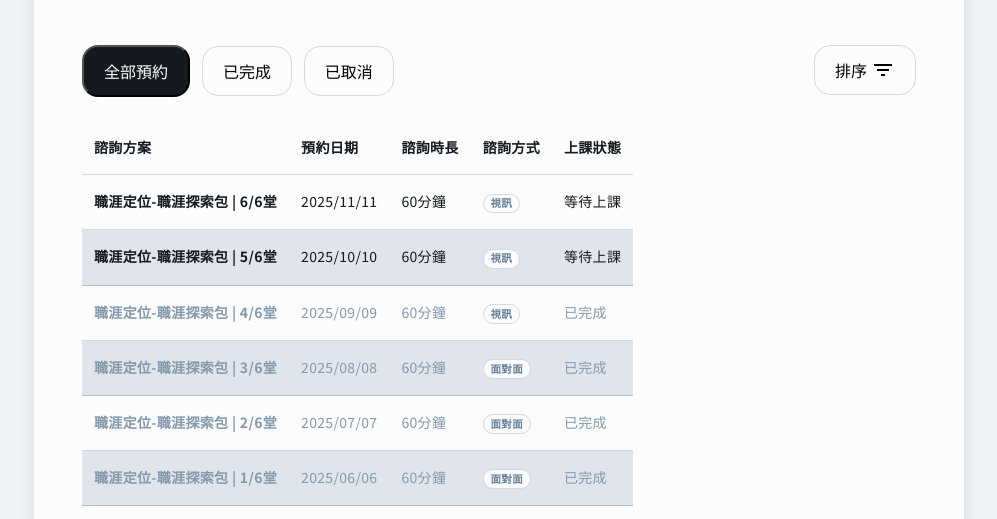
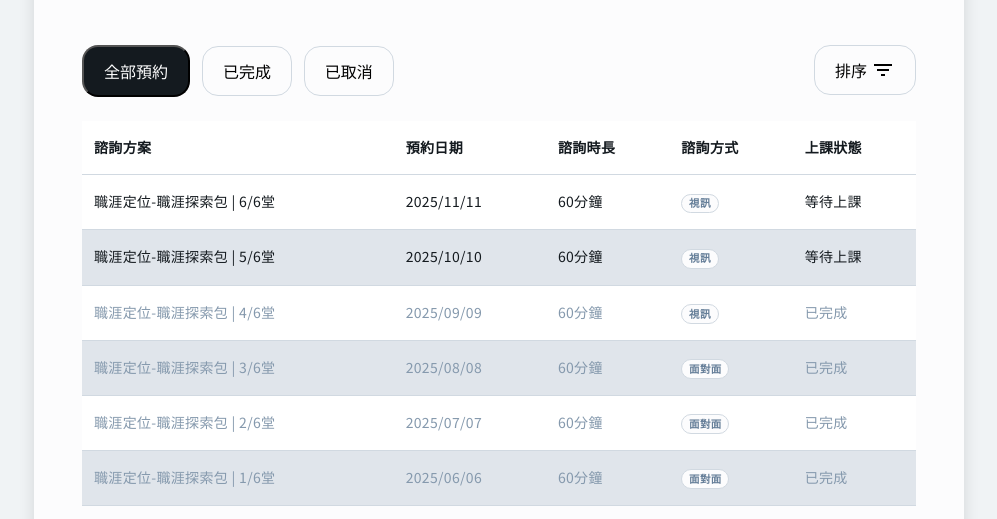
Before and after one commit to snoesugar/homeworkWeek5, a website built with Vite: page pages/reserve.html in a window 1280 px wide. Shown: the part 381-900 px from the top of the page, without its empty margins (141-1138 px from the left). Built offline with nearby package versions, Linux system fonts and the light colour scheme.

Commit message:
修改預約紀錄的表單

```diff
--- a/assets/scss/helpers/_variables.scss
+++ b/assets/scss/helpers/_variables.scss
@@ -797,17 +797,14 @@ $table-cell-padding-x-sm: 0.25rem !default;
 $table-cell-vertical-align: top !default;
 
 $table-color: var(--#{$prefix}emphasis-color) !default;
-$table-bg: var(--#{$prefix}body-bg) !default;
+$table-bg: $Natural-90;//var(--#{$prefix}body-bg) !default;
 $table-accent-bg: transparent !default;
 
 $table-th-font-weight: null !default;
 
 $table-striped-color: $table-color !default;
 $table-striped-bg-factor: 0.05 !default;
-$table-striped-bg: rgba(
-  var(--#{$prefix}emphasis-color-rgb),
-  $table-striped-bg-factor
-) !default;
+$table-striped-bg: white;//rgba(var(--#{$prefix}emphasis-color-rgb),$table-striped-bg-factor) !default;
 
 $table-active-color: $table-color !default;
 $table-active-bg-factor: 0.1 !default;
@@ -818,10 +815,7 @@ $table-active-bg: rgba(
 
 $table-hover-color: $table-color !default;
 $table-hover-bg-factor: 0.075 !default;
-$table-hover-bg: rgba(
-  var(--#{$prefix}emphasis-color-rgb),
-  $table-hover-bg-factor
-) !default;
+$table-hover-bg: $primary-90;//rgba(var(--#{$prefix}emphasis-color-rgb),$table-hover-bg-factor) !default;
 
 $table-border-factor: 0.2 !default;
 $table-border-width: var(--#{$prefix}border-width) !default;
--- a/assets/scss/pages/reserve.scss
+++ b/assets/scss/pages/reserve.scss
@@ -29,3 +29,7 @@
 .bg-natural {
   background-color: $Natural-90;
 }
+
+.bg-table-white {
+  background-color: white !important;
+}
--- a/pages/reserve.html
+++ b/pages/reserve.html
@@ -5,7 +5,10 @@
     <meta http-equiv="X-UA-Compatible" content="IE=edge" />
     <meta name="viewport" content="width=device-width, initial-scale=1.0" />
     <title>個人資料</title>
-    <link href="https://fonts.googleapis.com/css2?family=Material+Symbols+Outlined" rel="stylesheet"/>
+    <link
+      href="https://fonts.googleapis.com/css2?family=Material+Symbols+Outlined"
+      rel="stylesheet"
+    />
   </head>
   <body>
     <%- include('./layout/header'); -%>
@@ -18,10 +21,17 @@
           >
             <span class="material-symbols-outlined me-1">face</span>個人資料
           </button>
-          <button onclick="window.location.href='reserve.html'" class="btn-gray d-inline-flex align-items-center mx-4 mx-lg-6">
-            <span class="material-symbols-outlined me-1">pending_actions</span>預約紀錄
+          <button
+            onclick="window.location.href='reserve.html'"
+            class="btn-gray d-inline-flex align-items-center mx-4 mx-lg-6"
+          >
+            <span class="material-symbols-outlined me-1">pending_actions</span
+            >預約紀錄
           </button>
-          <button onclick="window.location.href='index.html'" class="btn-white d-inline-flex align-items-center">
+          <button
+            onclick="window.location.href='index.html'"
+            class="btn-white d-inline-flex align-items-center"
+          >
             <span class="material-symbols-outlined me-1">list_alt</span>職旅計劃
           </button>
         </div>
@@ -50,39 +60,44 @@
                   <button type="button" class="btn-white">已取消</button>
                 </div>
                 <div class="dropdown">
+                  <!--電腦版排列-->
                   <button
-                    class="btn-white dropdown-toggle d-inline-flex align-items-center"
+                    class="btn-white dropdown-toggle d-lg-inline-flex d-none align-items-center"
                     type="button"
                     id="dropdownMenuButton1"
                     data-bs-toggle="dropdown"
-                    aria-expanded="false"
-                  >
-                    排序<span class="material-symbols-outlined ms-1"
-                      >filter_list</span
-                    >
+                    aria-expanded="false">
+                    排序<span class="material-symbols-outlined ms-1">filter_list</span>
                   </button>
-                  <ul
-                    class="dropdown-menu"
-                    aria-labelledby="dropdownMenuButton1"
-                  >
+                  <!--手機板排列-->
+                  <button
+                    class="btn-white dropdown-toggle d-lg-none d-inline-flex align-items-center border-0"
+                    type="button"
+                    id="dropdownMenuButton1"
+                    data-bs-toggle="dropdown"
+                    aria-expanded="false">
+                    <span class="material-symbols-outlined ms-1">filter_list</span>
+                  </button>
+                  <ul class="dropdown-menu" aria-labelledby="dropdownMenuButton1">
                     <li><a class="dropdown-item" href="#">新到舊</a></li>
                     <li><a class="dropdown-item" href="#">舊到新</a></li>
                   </ul>
                 </div>
               </div>
-              <table class="table table-hover d-lg-block d-none">
+              <div class="d-lg-block d-none">
+                <table class="table table-striped table-hover">
                   <thead>
                     <tr>
-                    <th scope="col">諮詢方案</th>
-                    <th scope="col">預約日期</th>
-                    <th scope="col">諮詢時長</th>
-                    <th scope="col">諮詢方式</th>
-                    <th scope="col">上課狀態</th>
+                      <th class="bg-table-white" scope="col">諮詢方案</th>
+                      <th class="bg-table-white" scope="col">預約日期</th>
+                      <th class="bg-table-white" scope="col">諮詢時長</th>
+                      <th class="bg-table-white" scope="col">諮詢方式</th>
+                      <th class="bg-table-white" scope="col">上課狀態</th>
                     </tr>
                   </thead>
                   <tbody>
                     <tr>
-                    <th scope="row">職涯定位-職涯探索包 | 6/6堂</th>
+                      <td scope="row">職涯定位-職涯探索包 | 6/6堂</td>
                       <td>2025/11/11</td>
                       <td>60分鐘</td>
                       <td>
@@ -92,8 +107,8 @@
                       </td>
                       <td>等待上課</td>
                     </tr>
-                  <tr class="table-natural">
-                    <th scope="row">職涯定位-職涯探索包 | 5/6堂</th>
+                    <tr>
+                      <td scope="row">職涯定位-職涯探索包 | 5/6堂</td>
                       <td>2025/10/10</td>
                       <td>60分鐘</td>
                       <td>
@@ -104,9 +119,9 @@
                       <td>等待上課</td>
                     </tr>
                     <tr>
-                    <th class="text-disabled" scope="row">
+                      <td class="text-disabled" scope="row">
                         職涯定位-職涯探索包 | 4/6堂
-                    </th>
+                      </td>
                       <td class="text-disabled">2025/09/09</td>
                       <td class="text-disabled">60分鐘</td>
                       <td class="text-disabled">
@@ -116,10 +131,10 @@
                       </td>
                       <td class="text-disabled">已完成</td>
                     </tr>
-                  <tr class="table-natural">
-                    <th class="text-disabled" scope="row">
+                    <tr>
+                      <td class="text-disabled" scope="row">
                         職涯定位-職涯探索包 | 3/6堂
-                    </th>
+                      </td>
                       <td class="text-disabled">2025/08/08</td>
                       <td class="text-disabled">60分鐘</td>
                       <td class="text-disabled">
@@ -130,9 +145,9 @@
                       <td class="text-disabled">已完成</td>
                     </tr>
                     <tr>
-                    <th class="text-disabled" scope="row">
+                      <td class="text-disabled" scope="row">
                         職涯定位-職涯探索包 | 2/6堂
-                    </th>
+                      </td>
                       <td class="text-disabled">2025/07/07</td>
                       <td class="text-disabled">60分鐘</td>
                       <td class="text-disabled">
@@ -142,10 +157,10 @@
                       </td>
                       <td class="text-disabled">已完成</td>
                     </tr>
-                  <tr class="table-natural">
-                    <th class="text-disabled" scope="row">
+                    <tr>
+                      <td class="text-disabled" scope="row">
                         職涯定位-職涯探索包 | 1/6堂
-                    </th>
+                      </td>
                       <td class="text-disabled">2025/06/06</td>
                       <td class="text-disabled">60分鐘</td>
                       <td class="text-disabled">
@@ -157,84 +172,123 @@
                     </tr>
                   </tbody>
                 </table>
+              </div>
+              <div class="d-lg-none d-block">
                 <h1 class="fs-8 py-3 mb-0 border-bottom">預約紀錄一覽</h1>
                 <div class="border-bottom">
                   <div class="d-flex align-items-center">
-                  <span class="d-inline-block RWD-reserve me-auto">職涯定位-職涯探索包 | 6/6堂</span>
+                    <span class="d-inline-block RWD-reserve me-auto"
+                      >職涯定位-職涯探索包 | 6/6堂</span
+                    >
                     <div class="RWD-reserve">
-                    <span class="badge rounded-pill bg-white table-t border ">視訊</span>
+                      <span class="badge rounded-pill bg-white table-t border"
+                        >視訊</span
+                      >
                     </div>
                   </div>
                   <div class="d-flex table-t">
-                  <span class="d-inline-block RWD-reserve">時間：2025/11/11</span>
+                    <span class="d-inline-block RWD-reserve"
+                      >時間：2025/11/11</span
+                    >
                     <span class="d-inline-block RWD-reserve">時長：60分鐘</span>
                   </div>
                   <p class="RWD-reserve table-t mb-0">等待上課</p>
                 </div>
                 <div class="border-bottom bg-natural">
                   <div class="d-flex align-items-center">
-                  <span class="d-inline-block RWD-reserve me-auto">職涯定位-職涯探索包 | 6/6堂</span>
+                    <span class="d-inline-block RWD-reserve me-auto"
+                      >職涯定位-職涯探索包 | 6/6堂</span
+                    >
                     <div class="RWD-reserve">
-                    <span class="badge rounded-pill bg-white table-t border">視訊</span>
+                      <span class="badge rounded-pill bg-white table-t border"
+                        >視訊</span
+                      >
                     </div>
                   </div>
                   <div class="d-flex table-t">
-                  <span class="d-inline-block RWD-reserve">時間：2025/11/11</span>
+                    <span class="d-inline-block RWD-reserve"
+                      >時間：2025/11/11</span
+                    >
                     <span class="d-inline-block RWD-reserve">時長：60分鐘</span>
                   </div>
                   <p class="RWD-reserve table-t mb-0">等待上課</p>
                 </div>
                 <div class="border-bottom text-disabled">
                   <div class="d-flex align-items-center">
-                  <span class="d-inline-block RWD-reserve me-auto">職涯定位-職涯探索包 | 6/6堂</span>
+                    <span class="d-inline-block RWD-reserve me-auto"
+                      >職涯定位-職涯探索包 | 6/6堂</span
+                    >
                     <div class="RWD-reserve">
-                    <span class="badge rounded-pill bg-white table-t border ">視訊</span>
+                      <span class="badge rounded-pill bg-white table-t border"
+                        >視訊</span
+                      >
                     </div>
                   </div>
                   <div class="d-flex table-t">
-                  <span class="d-inline-block RWD-reserve">時間：2025/11/11</span>
+                    <span class="d-inline-block RWD-reserve"
+                      >時間：2025/11/11</span
+                    >
                     <span class="d-inline-block RWD-reserve">時長：60分鐘</span>
                   </div>
                   <p class="RWD-reserve table-t mb-0">等待上課</p>
                 </div>
                 <div class="border-bottom bg-natural text-disabled">
                   <div class="d-flex align-items-center">
-                  <span class="d-inline-block RWD-reserve me-auto">職涯定位-職涯探索包 | 6/6堂</span>
+                    <span class="d-inline-block RWD-reserve me-auto"
+                      >職涯定位-職涯探索包 | 6/6堂</span
+                    >
                     <div class="RWD-reserve">
-                    <span class="badge rounded-pill bg-white table-t border">視訊</span>
+                      <span class="badge rounded-pill bg-white table-t border"
+                        >視訊</span
+                      >
                     </div>
                   </div>
                   <div class="d-flex table-t">
-                  <span class="d-inline-block RWD-reserve">時間：2025/11/11</span>
+                    <span class="d-inline-block RWD-reserve"
+                      >時間：2025/11/11</span
+                    >
                     <span class="d-inline-block RWD-reserve">時長：60分鐘</span>
                   </div>
                   <p class="RWD-reserve table-t mb-0">等待上課</p>
                 </div>
                 <div class="border-bottom text-disabled">
                   <div class="d-flex align-items-center">
-                  <span class="d-inline-block RWD-reserve me-auto">職涯定位-職涯探索包 | 6/6堂</span>
+                    <span class="d-inline-block RWD-reserve me-auto"
+                      >職涯定位-職涯探索包 | 6/6堂</span
+                    >
                     <div class="RWD-reserve">
-                    <span class="badge rounded-pill bg-white table-t border ">視訊</span>
+                      <span class="badge rounded-pill bg-white table-t border"
+                        >視訊</span
+                      >
                     </div>
                   </div>
                   <div class="d-flex table-t">
-                  <span class="d-inline-block RWD-reserve">時間：2025/11/11</span>
+                    <span class="d-inline-block RWD-reserve"
+                      >時間：2025/11/11</span
+                    >
                     <span class="d-inline-block RWD-reserve">時長：60分鐘</span>
                   </div>
                   <p class="RWD-reserve table-t mb-0">等待上課</p>
                 </div>
                 <div class="border-bottom bg-natural text-disabled">
                   <div class="d-flex align-items-center">
-                  <span class="d-inline-block RWD-reserve me-auto">職涯定位-職涯探索包 | 6/6堂</span>
+                    <span class="d-inline-block RWD-reserve me-auto"
+                      >職涯定位-職涯探索包 | 6/6堂</span
+                    >
                     <div class="RWD-reserve">
-                    <span class="badge rounded-pill bg-white table-t border">視訊</span>
+                      <span class="badge rounded-pill bg-white table-t border"
+                        >視訊</span
+                      >
                     </div>
                   </div>
                   <div class="d-flex table-t">
-                  <span class="d-inline-block RWD-reserve">時間：2025/11/11</span>
+                    <span class="d-inline-block RWD-reserve"
+                      >時間：2025/11/11</span
+                    >
                     <span class="d-inline-block RWD-reserve">時長：60分鐘</span>
                   </div>
                   <p class="RWD-reserve table-t mb-0">等待上課</p>
+                </div>
               </div>
             </div>
           </div>
```
Lines whose indentation alone changed are shown as unchanged.
